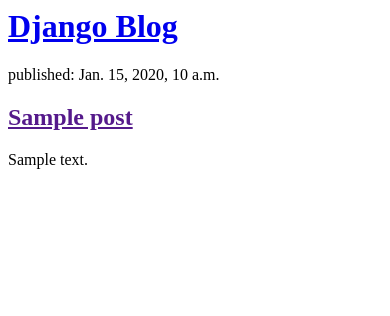
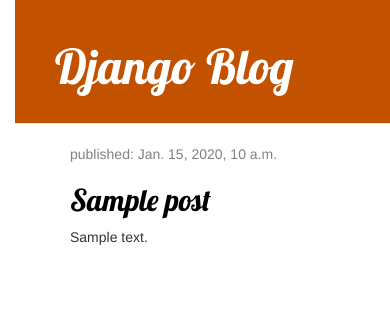
Before and after one commit to BarunBlog/Django_Views_With_Templates, a Django app: template myweb/blog/templates/blog/post_list.html in a window 390 px wide. Shown: the top 316 px of the page. Run offline with Django 3.2, Linux system fonts and the light colour scheme; the template is opened without the code that fills it: values that come from a table or form of the project are taken from there, others are empty; tables that the repository leaves empty hold one stand-in row (values such as "Sample post"); some libraries are stand-ins or nearby versions.

Commit message:
Front end updated

```diff
--- /dev/null
+++ b/myweb/blog/static/css/blog.css
@@ -0,0 +1,55 @@
+h1 a, h2 a{
+    color: #C25100;
+    font-family: 'Lobster';
+}
+
+body{
+    padding-left: 15px;
+}
+
+.page-header{
+    background-color: #C25100;
+    margin-top: 0;
+    padding: 20px 20px 20px 40px;
+}
+
+.page-header h1, .page-header h1 a, .page-header h1 a:visited, .page-header h1 a:active{
+    color: #ffffff;
+    font-size: 36pt;
+    text-decoration: none;
+}
+
+.content{
+    margin-left: 40px;
+}
+
+h1, h2, h3, h4{
+    font-family: 'Lobster', cursive;
+}
+
+.date{
+    color: #828282;
+}
+
+.save{
+    float: right;
+}
+
+.post-form textarea, .post-form input {
+    width: 100%;
+}
+
+.top-menu, .top-menu:hover, .top-menu:visited {
+    color: #ffffff;
+    float: right;
+    font-size: 26pt;
+    margin-right: 20px;
+}
+
+.post {
+    margin-bottom: 70px;
+}
+
+.post h2 a, .post h2 a:visited {
+    color: #000000;
+}
--- a/myweb/blog/templates/blog/post_list.html
+++ b/myweb/blog/templates/blog/post_list.html
@@ -1,20 +1,35 @@
+{% load static %}
 <html>
     <head>
         <title>Django Blog</title>
+
+        <link rel="stylesheet" href="//maxcdn.bootstrapcdn.com/bootstrap/3.2.0/css/bootstrap.min.css">
+        <link rel="stylesheet" href="//maxcdn.bootstrapcdn.com/bootstrap/3.2.0/css/bootstrap-theme.min.css">
+        <link rel="stylesheet" href="{% static 'css/blog.css' %}">
+        <link href="//fonts.googleapis.com/css?family=Lobster&subset=latin,latin-ext" rel="stylesheet" type="text/css">
+
+
     </head>
     <body>
-        <div>
+        <div class="page-header">
             <h1><a href="/">Django Blog</a></h1>
         </div>
 
-        {% for post in posts %}
-            <div>
-                <p>published: {{ post.published_date }}</p>
-                <h2><a href="">{{ post.title }}</a></h2>
-                <p>{{ post.text |linebreaksbr }}</p> <!--   |linebreaksbr is piping the posts' text through a filter to convert line-breaks into paragraphs.    -->
-                <br>
+        <div class="content container">
+            <div class="row">
+                <div class="col-md-8">
+                    {% for post in posts %}
+                        <div class="post">
+                            <div class="date">
+                                <p>published: {{ post.published_date }}</p>
+                            </div>
+                            <h2><a href="">{{ post.title }}</a></h2>
+                            <p>{{ post.text|linebreaksbr }}</p>
+                        </div>
+                    {% endfor %}
+                </div>
             </div>
+        </div>
 
-        {% endfor %}
     </body>
 </html>
```
